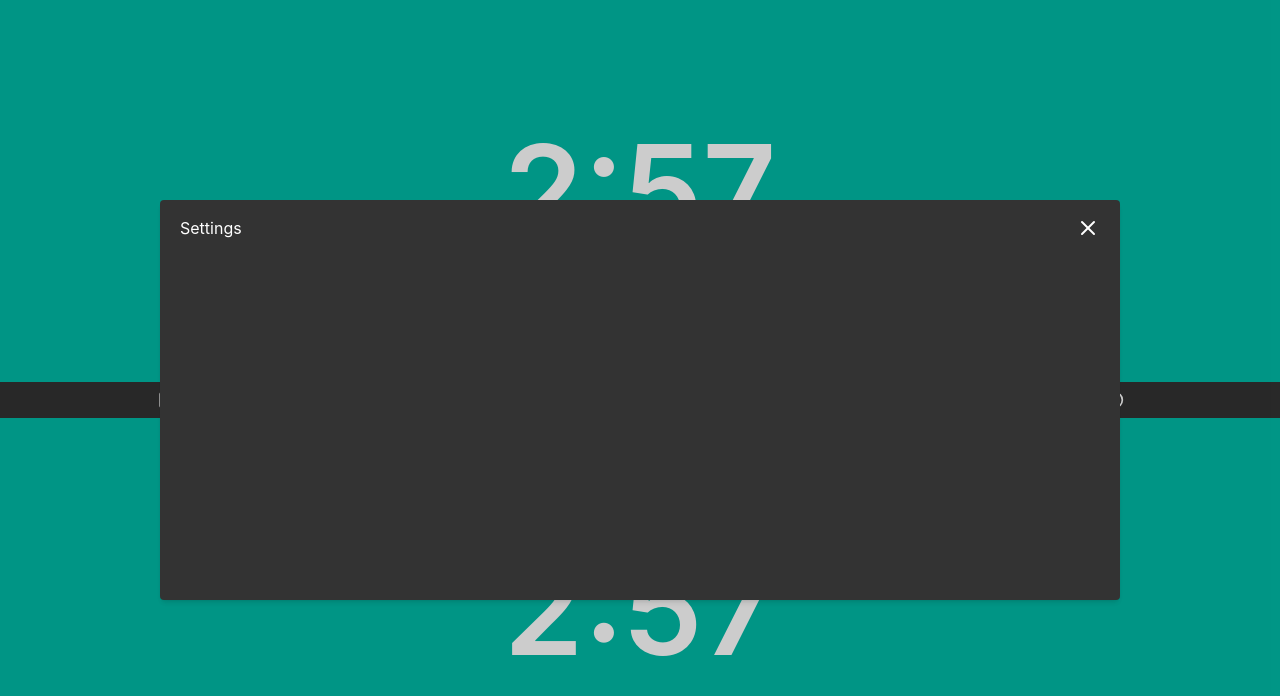
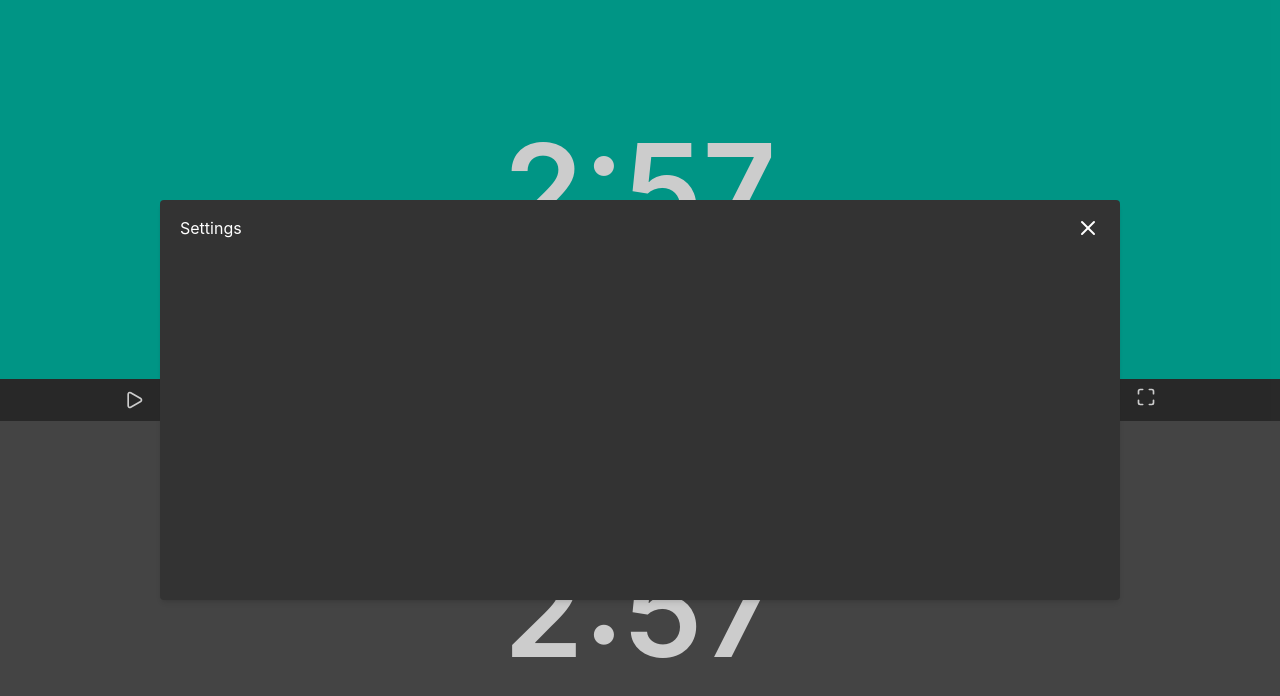
Before and after one commit to Umar-Farooq-5757/Mini-Projects, a React (Vite) app in the folder Chess Clock/: page / in a window 1280 px wide. Shown: the top 696 px of the page. Built offline with nearby package versions, Linux system fonts and the light colour scheme.

Commit message:
Implement sound and full screen functionality

```diff
--- a/Chess Clock/src/App.jsx
+++ b/Chess Clock/src/App.jsx
@@ -1,6 +1,8 @@
-import { useState, useSyncExternalStore } from "react";
+import { useEffect, useRef, useState } from "react";
 import "./App.css";
 import {
+  Maximize,
+  Minimize,
   Pause,
   Play,
   RotateCw,
@@ -9,18 +11,67 @@ import {
   VolumeOff,
 } from "lucide-react";
 import Settings from "./components/Settings";
+import { createClickPlayer } from "./utils/clickSynth";
 function App() {
   const [isPaused, setIsPaused] = useState(true);
   const [isSoundEnabled, setIsSoundEnabled] = useState(true);
   const [areSettingsOpen, setAreSettingsOpen] = useState(true);
+  const [turn, setTurn] = useState('player1');
+
+  const [isFullscreen, setIsFullscreen] = useState(false);
+  const screenRef = useRef(null);
+
+  useEffect(() => {
+    const handleFullscreenChange = () => {
+      setIsFullscreen(!!document.fullscreenElement);
+    };
+    document.addEventListener("fullscreenchange", handleFullscreenChange);
+    return () => {
+      document.removeEventListener("fullscreenchange", handleFullscreenChange);
+    };
+  }, []);
+
+  const toggleFullscreen = () => {
+    if (!isFullscreen) {
+      if (screenRef.current.requestFullscreen) {
+        screenRef.current.requestFullscreen();
+      }
+    } else {
+      if (document.exitFullscreen) {
+        document.exitFullscreen();
+      }
+    }
+  };
+
+  /**
+   * Playing click sound
+   */
+  const playerRef = useRef(null);
+  useEffect(() => {
+    playerRef.current = createClickPlayer();
+    return () => {
+      if (playerRef.current) {
+        playerRef.current.dispose();
+      }
+    };
+  }, []);
+  const handleClick = () => {
+    if (playerRef.current) {
+      playerRef.current.play({
+        type: 'noise',
+        pitch: 1500,
+        decay: 0.05
+      });
+    }
+  };
   return (
-    <main className="flex min-h-screen flex-col select-none">
+    <main ref={screenRef} className="flex min-h-screen flex-col select-none">
       {/* Player 1 time */}
-      <div className="bg-teal-500 grow text-white font-semibold text-9xl text flex justify-center items-center">
+      <div onClick={()=>{setTurn('player2');if(turn=='player1'){handleClick()}}} className={`${turn=='player1'?'bg-teal-500':'bg-[#555]'} grow text-white font-semibold text-9xl text flex justify-center items-center`}>
         2:57
       </div>
       {/* Controls */}
-      <div className="bg-black/80 text-white py-2 px-2 flex items-center justify-around">
+      <div className="bg-[#333] text-white py-2 px-2 flex items-center justify-around">
         <div onClick={() => setIsPaused(!isPaused)}>
           {isPaused ? (
             <Play className="size-5" />
@@ -41,9 +92,18 @@ function App() {
             <VolumeOff className="size-5" />
           )}
         </div>
+        <div>
+          <button onClick={toggleFullscreen}>
+            {isFullscreen ? (
+              <Minimize className="size-5" />
+            ) : (
+              <Maximize className="size-5" />
+            )}
+          </button>
+        </div>
       </div>
       {/* Player 2 time */}
-      <div className="bg-teal-500 grow text-white font-semibold text-9xl text flex justify-center items-center">
+      <div onClick={()=>{setTurn('player1');if(turn=='player2'){handleClick()}}} className={`${turn=='player2'?'bg-teal-500':'bg-[#555]'} grow text-white font-semibold text-9xl text flex justify-center items-center`}>
         2:57
       </div>
       <Settings
--- /dev/null
+++ b/Chess Clock/src/utils/clickSynth.js
@@ -0,0 +1,94 @@
+export function createClickPlayer() {
+  const AudioContext = window.AudioContext || window.webkitAudioContext;
+  if (!AudioContext) {
+    console.warn("Web Audio API not supported in this browser.");
+    return {
+      play: () => {},
+      dispose: () => {},
+    };
+  }
+
+  const audioCtx = new AudioContext();
+  const masterGain = audioCtx.createGain();
+  masterGain.gain.value = 0.6; // global volume (tweak)
+  masterGain.connect(audioCtx.destination);
+
+  // ensure context resumed on first user interaction
+  const ensureRunning = () => {
+    if (audioCtx.state === "suspended") audioCtx.resume().catch(() => {});
+  };
+
+  /**
+   * Play a click
+   * options:
+   *  - volume: 0..1 (default 0.2)
+   *  - type: "click" | "noise" | "blend" (default "blend")
+   *  - pitch: oscillator frequency in Hz (affects "click" / "blend")
+   *  - decay: envelope length in seconds (default 0.02)
+   */
+  function play({ volume = 0.2, type = "blend", pitch = 1200, decay = 0.02 } = {}) {
+    ensureRunning();
+
+    const now = audioCtx.currentTime;
+
+    // small gain node for this event
+    const g = audioCtx.createGain();
+    g.gain.setValueAtTime(volume, now);
+    g.connect(masterGain);
+
+    // envelope: quick exponential decay to avoid clicks from abrupt stop
+    g.gain.setValueAtTime(volume, now);
+    // ramp down to near-zero (don't use 0 for exponential ramp)
+    g.gain.exponentialRampToValueAtTime(0.0001, now + decay);
+
+    if (type === "click" || type === "blend") {
+      // short oscillator pulse (square or saw gives sharper transient)
+      const osc = audioCtx.createOscillator();
+      osc.type = "square";
+      osc.frequency.setValueAtTime(pitch, now);
+      osc.connect(g);
+      osc.start(now);
+      osc.stop(now + decay + 0.01); // stop shortly after decay
+      // cleanup
+      osc.onended = () => {
+        try { osc.disconnect(); } catch {}
+      };
+    }
+
+    if (type === "noise" || type === "blend") {
+      // short noise burst for "snap" quality
+      const bufferSize = Math.max(1, Math.floor(audioCtx.sampleRate * (decay + 0.01)));
+      const buffer = audioCtx.createBuffer(1, bufferSize, audioCtx.sampleRate);
+      const data = buffer.getChannelData(0);
+      // Fill with white noise shaped by a quick envelope (fade-out)
+      for (let i = 0; i < bufferSize; i++) {
+        // shape the amplitude to reduce high-frequency hiss as it decays
+        const env = Math.pow(1 - i / bufferSize, 2);
+        data[i] = (Math.random() * 2 - 1) * env;
+      }
+      const src = audioCtx.createBufferSource();
+      src.buffer = buffer;
+      src.connect(g);
+      src.start(now);
+      src.stop(now + decay + 0.01);
+      src.onended = () => {
+        try { src.disconnect(); } catch {}
+      };
+    }
+
+    // cleanup the gain node shortly after sound finishes
+    setTimeout(() => {
+      try { g.disconnect(); } catch {}
+    }, (decay + 0.05) * 1000);
+  }
+
+  function dispose() {
+    try {
+      masterGain.disconnect();
+    } catch {}
+    // close audio context (optional) — may throw if already closed
+    audioCtx.close().catch(() => {});
+  }
+
+  return { play, dispose, audioCtx };
+}
```
